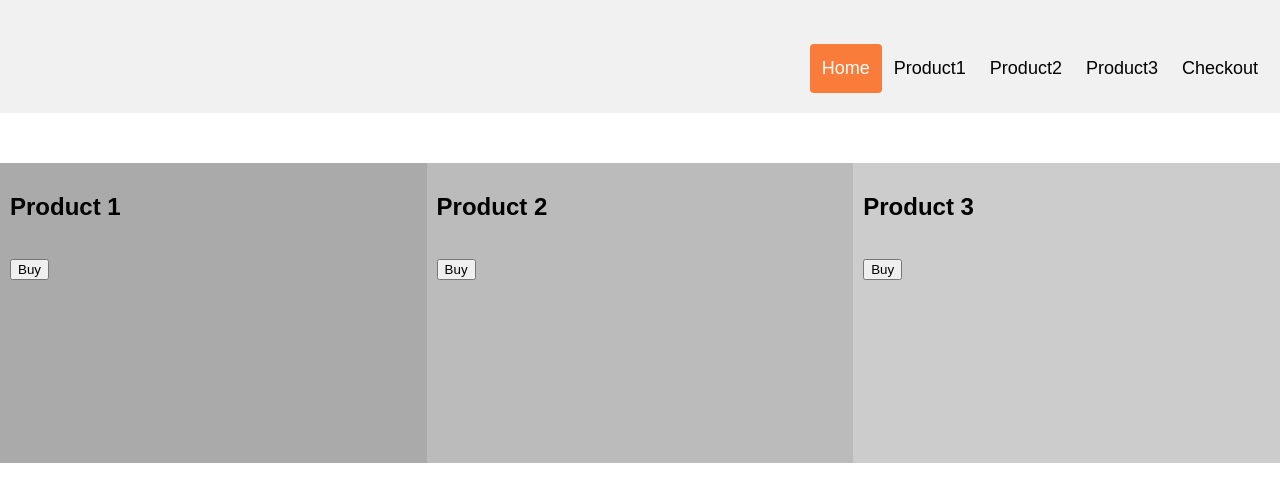
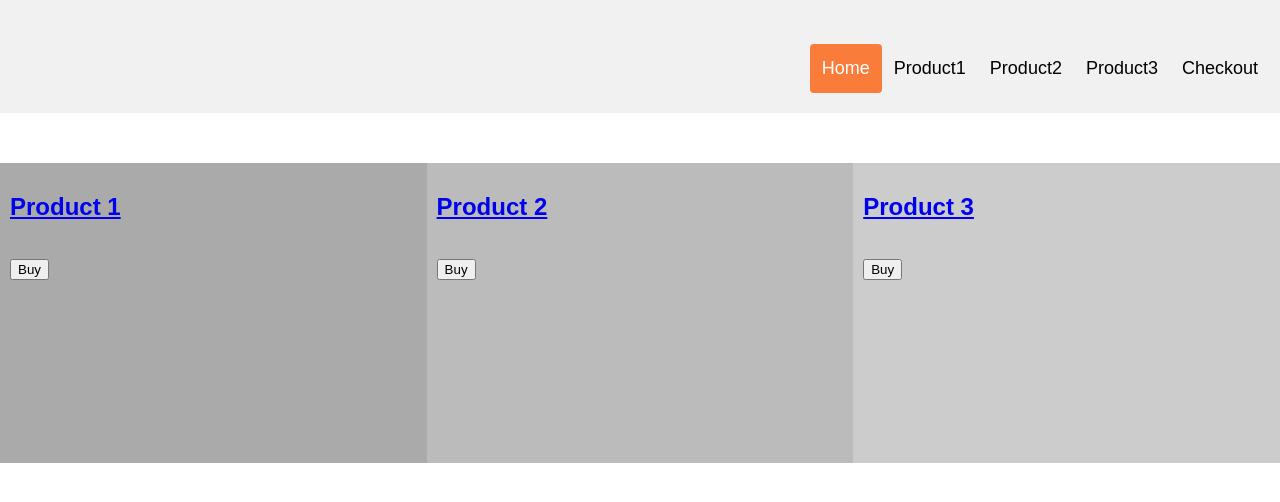
Before and after one commit to larsdolvik/gtm-ga-kurs, a plain HTML site: page index.html in a window 1280 px wide. Drawn offline with Linux system fonts and the light colour scheme.

Commit message:
Added some new links

```diff
--- a/index.html
+++ b/index.html
@@ -54,7 +54,9 @@
 
     <div class="row">
         <div class="column" style="background-color:#aaa;">
-            <h2>Product 1</h2>
+            <a href="./products/product1.html">
+                <h2>Product 1</h2>
+            </a>
             <a href="./products/product1.html">
                 <img class="transparent-logo" src="./img/bike-transparent.png" alt="">
             </a>
@@ -63,7 +65,9 @@
             </form>
         </div>
         <div class="column" style="background-color:#bbb;">
-            <h2>Product 2</h2>
+            <a href="./products/product2.html">
+                <h2>Product 2</h2>
+            </a>
             <a href="./products/product2.html">
                 <img class="transparent-logo" src="./img/skis-transparent.png" alt="">
             </a>
@@ -72,7 +76,9 @@
             </form>
         </div>
         <div class="column" style="background-color:#ccc;">
-            <h2>Product 3</h2>
+            <a href="./products/product3.html">
+                <h2>Product 3</h2>
+            </a>
             <a href="./products/product3.html">
                 <img class="transparent-logo" src="./img/shoes-transparent.png" alt="">
             </a>
```
Also changed, not shown: products/product1.html (+1 -0 lines), products/product2.html (+1 -0 lines), products/product3.html (+1 -0 lines).
